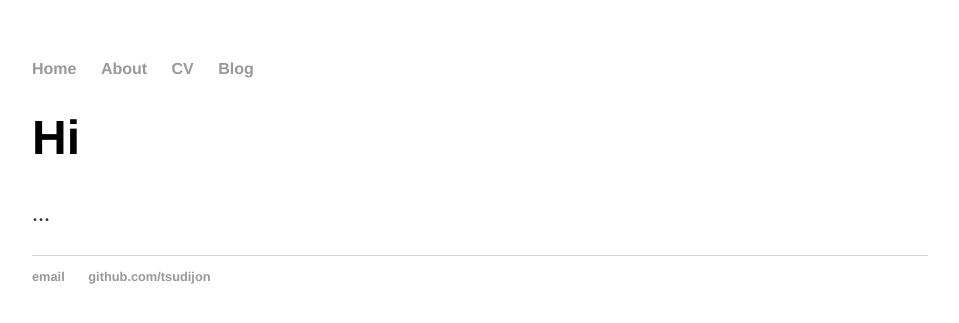
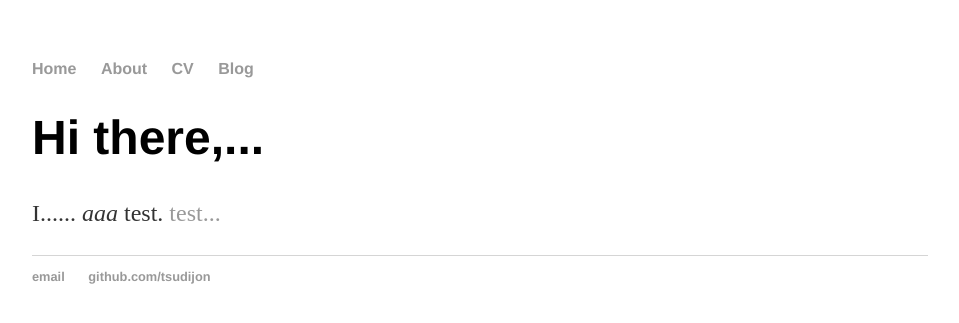
Before and after one commit to tsudijon/tsudijon.github.io, a Jekyll site: the page built from index.html, in a window 1280 px wide. Shown: the top 323 px of the page, without its empty margins (160-1119 px from the left). Built offline with Jekyll 4.4.1, drawn with Linux system fonts in a browser that asks for light colours.

Commit message:
Update index.html

```diff
--- a/index.html
+++ b/index.html
@@ -1,30 +1,8 @@
-<!DOCTYPE html>
-<html>
-	<head>
-		<title> TS </title>
-		<!-- link to main stylesheet -->
-		<link rel="stylesheet" type="text/css" href="/css/main.css">
-	</head>
-	<body>
-		<nav>
-    		<ul>
-        		<li><a href="/">Home</a></li>
-	        	<li><a href="/about">About</a></li>
-        		<li><a href="/cv">CV</a></li>
-        		<li><a href="/blog">Blog</a></li>
-    		</ul>
-		</nav>
-		<div class="container">
-    		<div class="blurb">
-        		<h1>Hi</h1>
-				<p> ...</a></p>
-    		</div><!-- /.blurb -->
-		</div><!-- /.container -->
-		<footer>
-    		<ul>
-        		<li><a href="mailto:timothysudijono@gmail.com">email</a></li>
-        		<li><a href="https://github.com/tsudijon">github.com/tsudijon</a></li>
-			</ul>
-		</footer>
-	</body>
-</html>
+---
+layout: default
+title: ..., ...
+---
+<div class="blurb">
+	<h1>Hi there,... </h1>
+	<p>I...... <em>aaa</em> test. <a href="/about">test...</a></p>
+</div><!-- /.blurb -->
```
